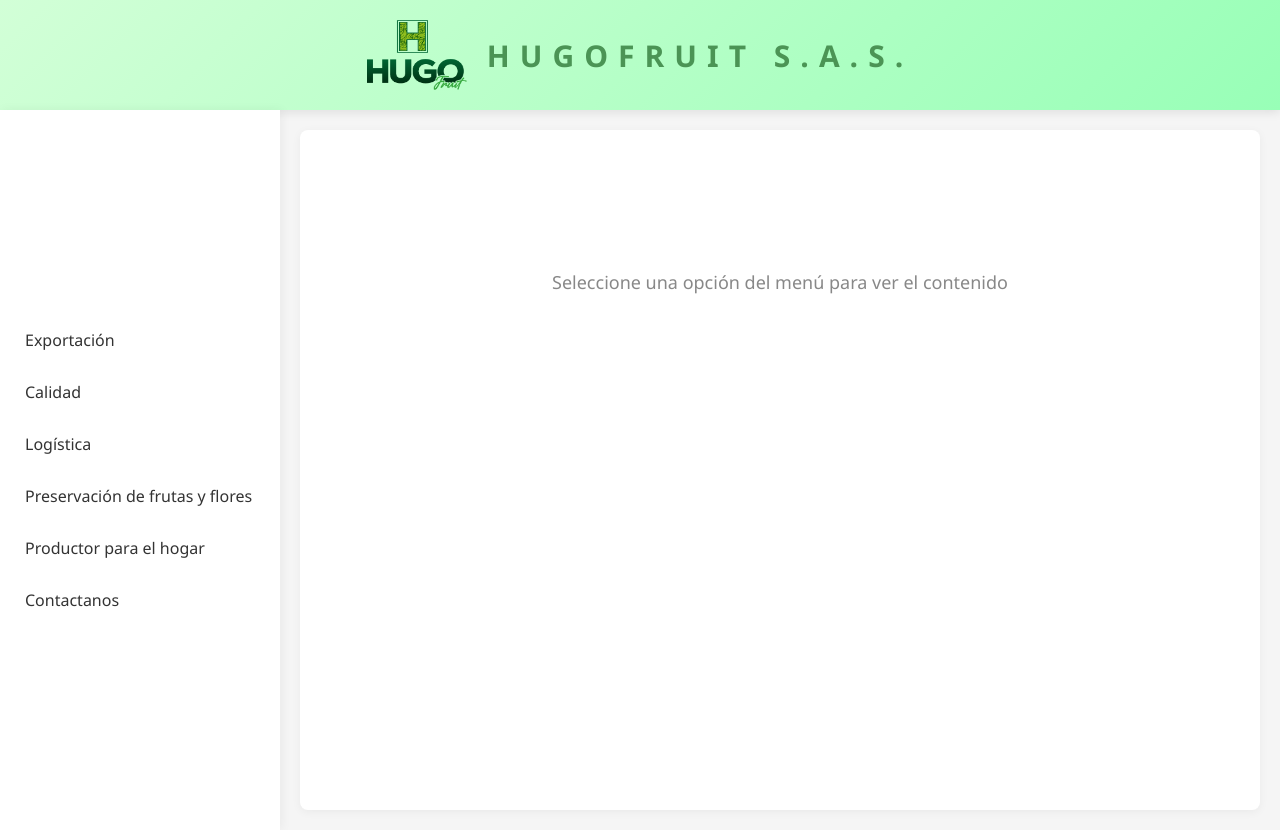
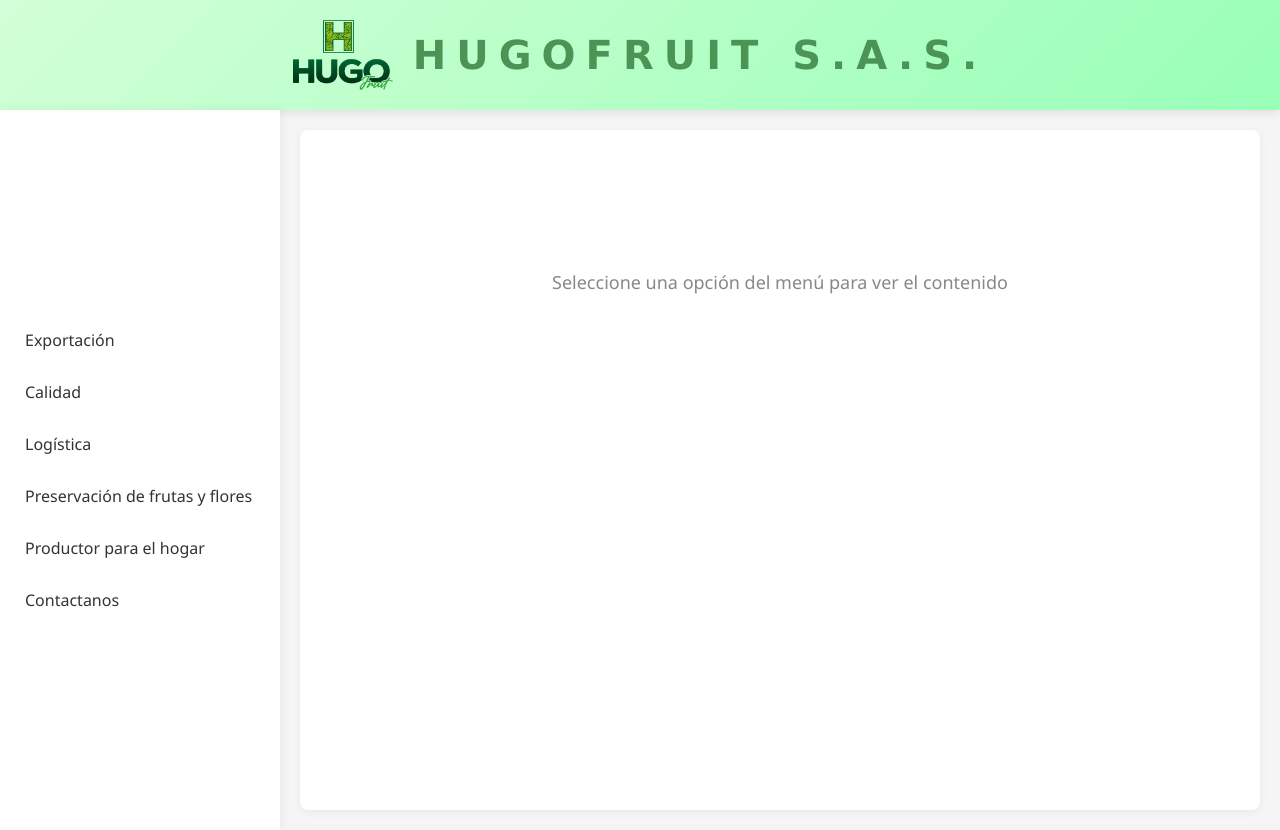
Before and after one commit to RalfugIT/WebSite, a plain HTML site: page index.html in a window 1280 px wide. Drawn offline with Linux system fonts and the light colour scheme.

Commit message:
Maqueta con sus primeros cambios 2.2

```diff
--- a/styles.css
+++ b/styles.css
@@ -19,8 +19,9 @@ header {
 }
 
 header h1 {
-    font-size: 30px;
-    font-weight: 650;
+    font-family: Geneva, Verdana, sans-serif;
+    font-size: 40px;
+    font-weight: 600;
     letter-spacing: 10px;
     text-align: center;
     display: flex;
```
